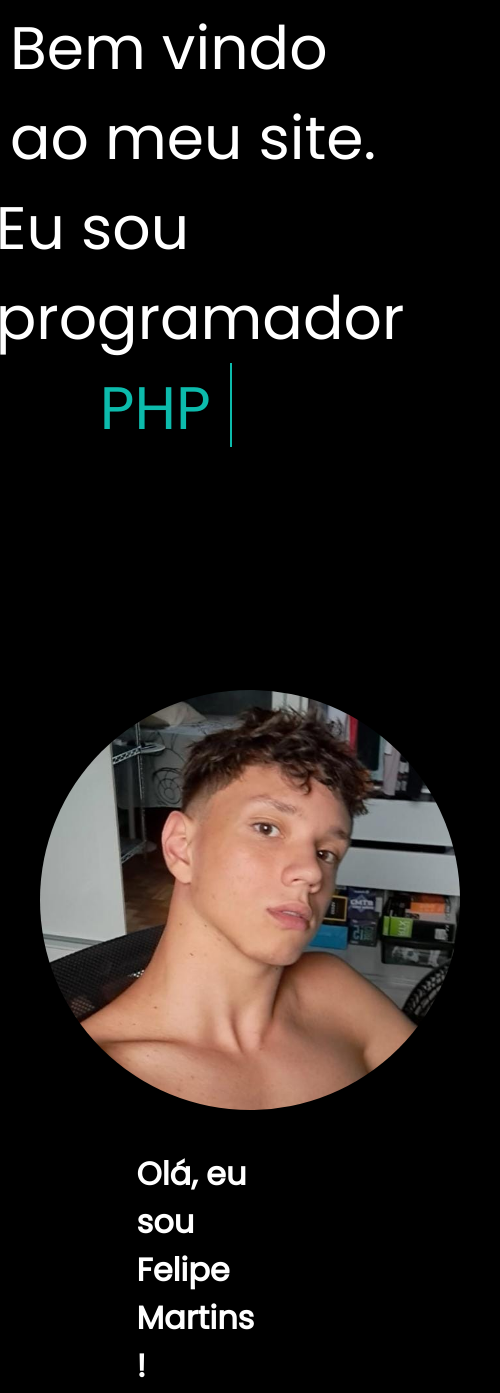
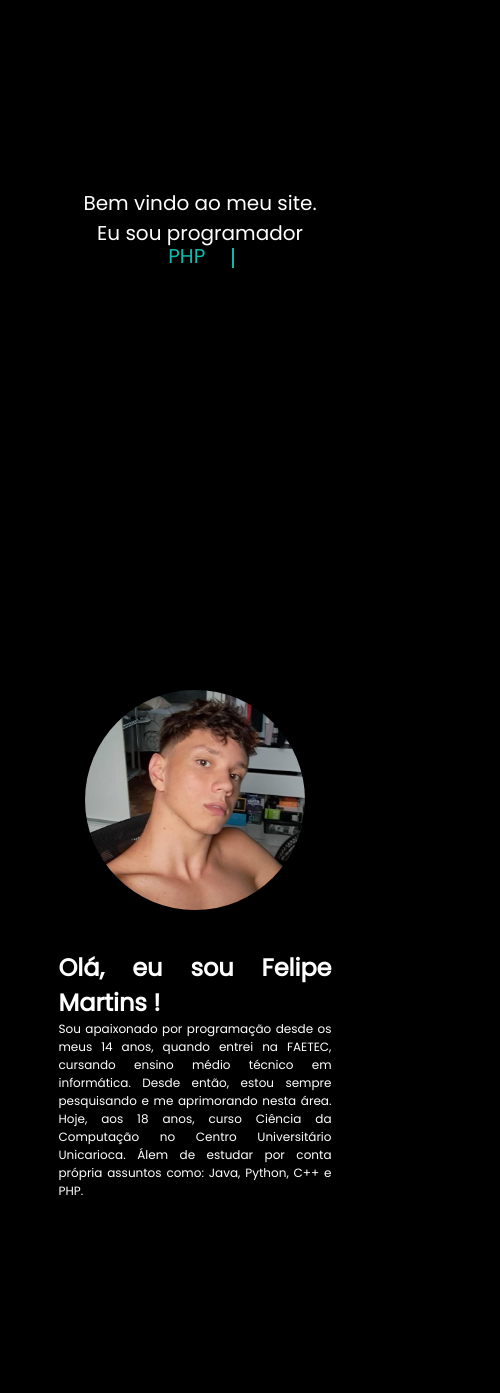
Before and after one commit to Felihum/sitePessoal, a plain HTML site: page index.html in a window 390 px wide. Shown: the part 194-1587 px from the top of the page, 500 px wide, since content can reach past the window. Drawn offline with nearby package versions, Linux system fonts and the light colour scheme.

Commit message:
titulo responsivo atualizado

```diff
--- a/media-query.css
+++ b/media-query.css
@@ -41,6 +41,95 @@
     }
 }
 
-@media screen and () {
+@media (max-width: 412px) and (max-height: 914px) {
+    body{
+        font-size: 12px;
+    }
+    .container-introducao{
+        display: flex;
+        flex-direction: column;
+    }
+    .container-introducao .estatico{
+        font-size: 20px;
+        margin: 0 auto;
+    }
+    .container-introducao .dinamico{
+        margin-left: 15px;
+        line-height: 20px;
+        height: 20px;
+        overflow: hidden;
+    }
+    .dinamico li{
+        color: #0cbbac;
+        list-style: none;
+        font-size: 20px;
+        font-weight: 500;
+        left: 0;
+        position: relative;
+        top: 0;
+        animation: slide 6s steps(4) infinite;
+    }
+    @keyframes slide {
+        100%{
+            top: -83px;
+        }
+    }
+    .dinamico li span::after{
+        content: "";
+        position: absolute;
+        width: 100%;
+        height: 100%;
+        left: 0;
+        border-left: 2px solid #0cbbac;
+        animation: typing 1.5s steps(10) infinite;
+        background: rgb(0, 0, 0);
+    }
+    .dinamico li span{
+        position: relative;
 
+
+    }
+    @keyframes typing{
+        100%{
+            left: 100%;
+            margin: 0 -34px 0 34px;
+        }
+    }
+    .container-conteudo{
+
+        display: flex;
+        flex-direction: column;
+
+    }
+    .imagem1{
+        position: relative;
+    }
+    .container-conteudo .imagem1{
+        margin: 0 auto;
+        width: 300px;
+        height: 300px;
+    }
+    .txt-biografia{
+        width: 70%;
+        margin: 0 auto;
+    }
+    .txt-biografia h1{
+        display: flex;
+        align-items: center;
+        text-align: justify;
+    }
+    .txt-biografia p{
+        display: flex;
+        align-items: center;
+        text-align: justify;
+    }
+    .container-experiencias{
+        width: 100vw;
+        height: 100vh;
+        display: flex;
+    }
+    .lista-experiencias{
+        margin: 0 auto;
+
+    }
 }
```
